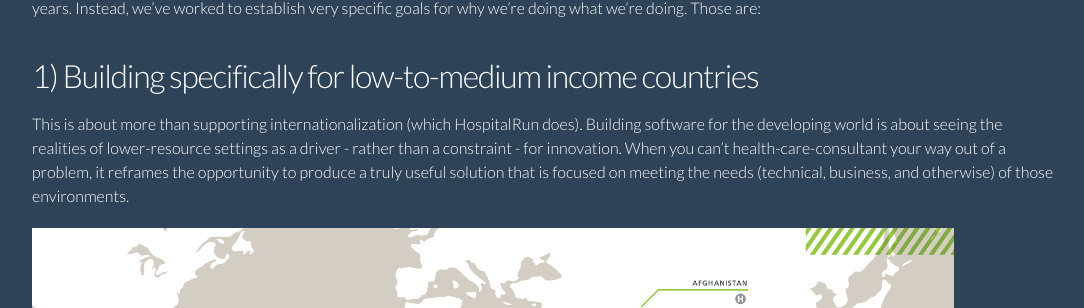
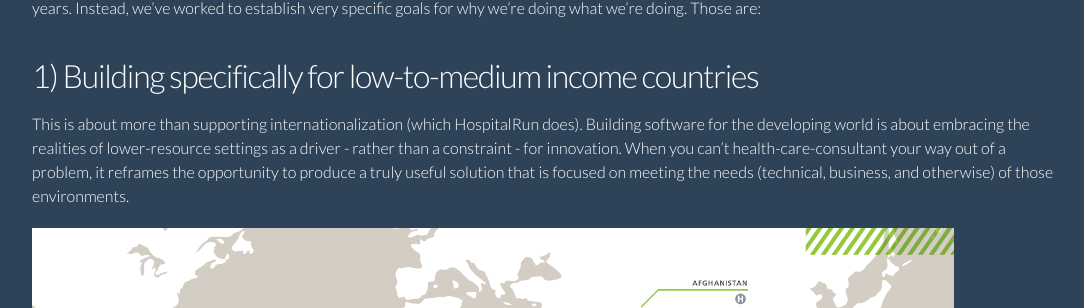
Before and after one commit to HospitalRun/hospitalrun.io, a Jekyll site: the page built from _posts/2016-06-03-why-hospitalrun.markdown, in a window 1280 px wide and 900 px high, scrolled down 6644 px. Shown: the part 146-454 px from the top of the window, without its empty margins (96-1180 px from the left). Built offline with Jekyll 4.4.1, drawn with Linux system fonts in a browser that asks for light colours.

Commit message:
embracing

```diff
--- a/_includes/home/product-summary.html
+++ b/_includes/home/product-summary.html
@@ -49,10 +49,10 @@
     <div class="why-hospitalrun">
 
       <blockquote>
-        <h2>"Building software for the developing world is about seeing the realities of lower-resource settings as a driver - rather than a constraint - for innovation."</h2>
+        <h2>"Building software for the developing world is about embracing the realities of lower-resource settings as a driver - rather than a constraint - for innovation."</h2>
       </blockquote>
 
-      <p class="read-more"><a href="/blog/2016/06/why-hospitalrun/">{% include icons/icon-octicon-file.html %} Read more</a> about why we made HospitalRun.</p>
+      <p class="read-more"><a href="/blog/2016/06/why-hospitalrun/">{% include icons/icon-octicon-file.html %} Read more</a> about why we're making HospitalRun.</p>
 
     </div>
 
--- a/_posts/2016-06-03-why-hospitalrun.markdown
+++ b/_posts/2016-06-03-why-hospitalrun.markdown
@@ -117,7 +117,7 @@ In September of that year, we did the first early (probably too early) deploymen
 But we were not interested in just running the flavor-of-the-year open source health project, merely choosing today's "cool tools" and fading out in 3-4 years. Instead, we've worked to establish very specific goals for why we're doing what we're doing. Those are:
 
 ## 1) Building specifically for low-to-medium income countries
-This is about more than supporting internationalization (which HospitalRun does). Building software for the developing world is about seeing the realities of lower-resource settings as a driver - rather than a constraint - for innovation. When you can't health-care-consultant your way out of a problem, it reframes the opportunity to produce a truly useful solution that is focused on meeting the needs (technical, business, and otherwise) of those environments.
+This is about more than supporting internationalization (which HospitalRun does). Building software for the developing world is about embracing the realities of lower-resource settings as a driver - rather than a constraint - for innovation. When you can't health-care-consultant your way out of a problem, it reframes the opportunity to produce a truly useful solution that is focused on meeting the needs (technical, business, and otherwise) of those environments.
 
 <p>
   <img src="/img/CURE_Map_June15-1.png" width="90%" alt="Environments like the places CURE and thousands of other health care providers serve can't afford Western solutions on multiple levels" /><br/>
```
